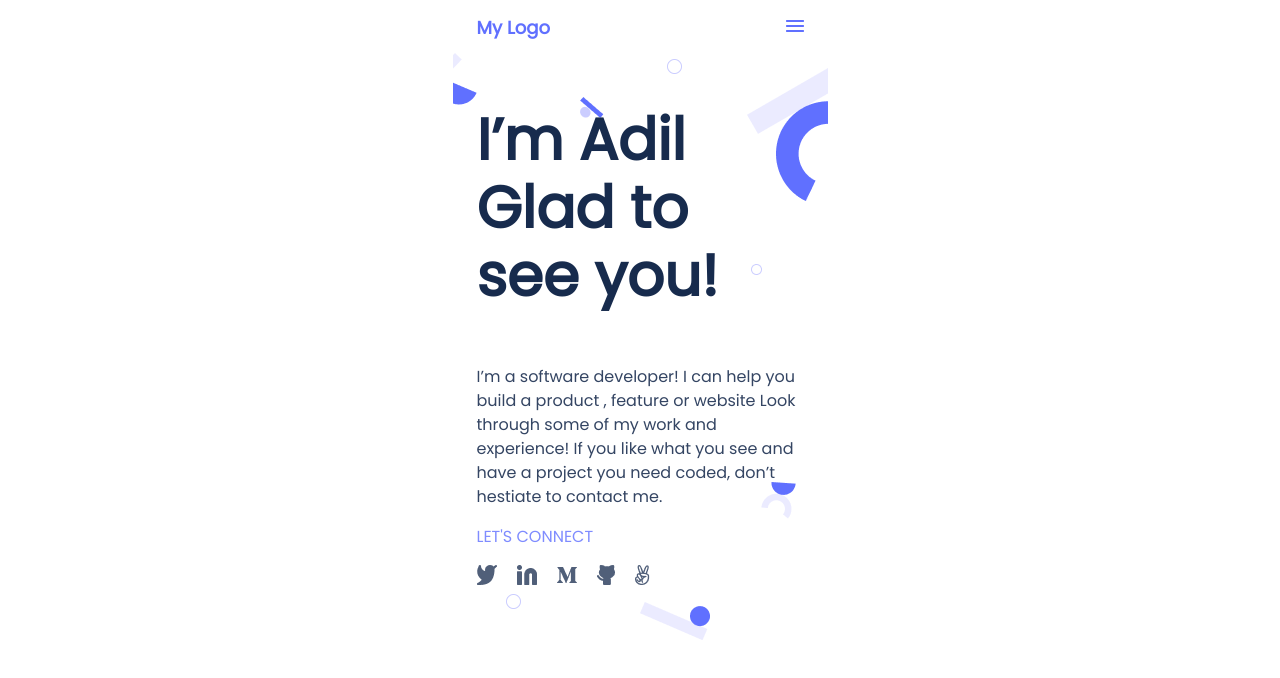
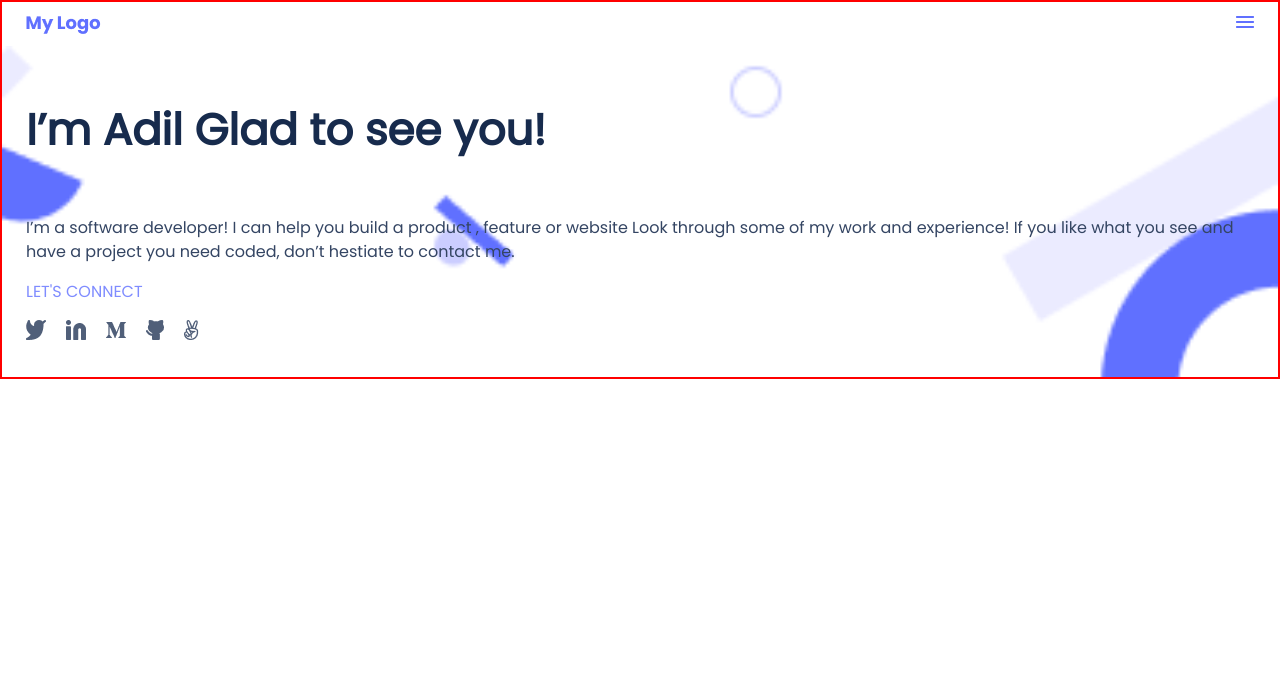
Before and after one commit to nxn404-n/Portfolio-M1, a plain HTML site: page index.html in a window 1280 px wide. Drawn offline with Linux system fonts and the light colour scheme.

Commit message:
Fixed according to reviewer

```diff
--- a/index.html
+++ b/index.html
@@ -12,13 +12,13 @@
     <!--This is the header section-->
     <header>
         <nav>
-            <li><a href="#" id="myLogo">My Logo</a></li>
+            <img src="mylogo.png" alt="Logo" id="myLogo">
             <!--Nav bar button-->
-            <li><img src="Union.png" alt="Logo" id="logo"></li>
+            <img src="Union.png" alt="Logo" id="logo">
         </nav>
     </header>
     <!--This is Headline-->
-    <div class="headline">
+    <section class="headline">
         <div id="bigText"><h1>I’m Adil
             Glad to see you!</h1></div>
         <div id="smallText">
@@ -45,6 +45,6 @@
             </li>
             </ul>
         </div>
-    </div>
+    </section>
 </body>
 </html>
--- a/style.css
+++ b/style.css
@@ -12,10 +12,11 @@ li {
 
 body {
   display: flex;
-  max-width: 375px;
+  overflow-x: hidden;
   flex-direction: column;
   background-color: white;
   margin: auto;
+  border: 2px solid red;
 }
 
 .headline #bigText {
@@ -43,16 +44,20 @@ body {
 
 .socialmedia ul {
   display: flex;
+  flex-wrap: wrap;
   gap: 20px;
   padding: 0;
 }
 
 .headline {
   display: flex;
+  flex-wrap: wrap;
   flex-direction: column;
   padding: 14px 24px;
   background-image: url(header-shapes\ mobile.png);
-  height: 718px;
+  height: 716px;
+  background-size: cover;
+  flex: 1;
   background-repeat: no-repeat;
   align-items: flex-start;
 }
```
Also changed, not shown: README.md.
